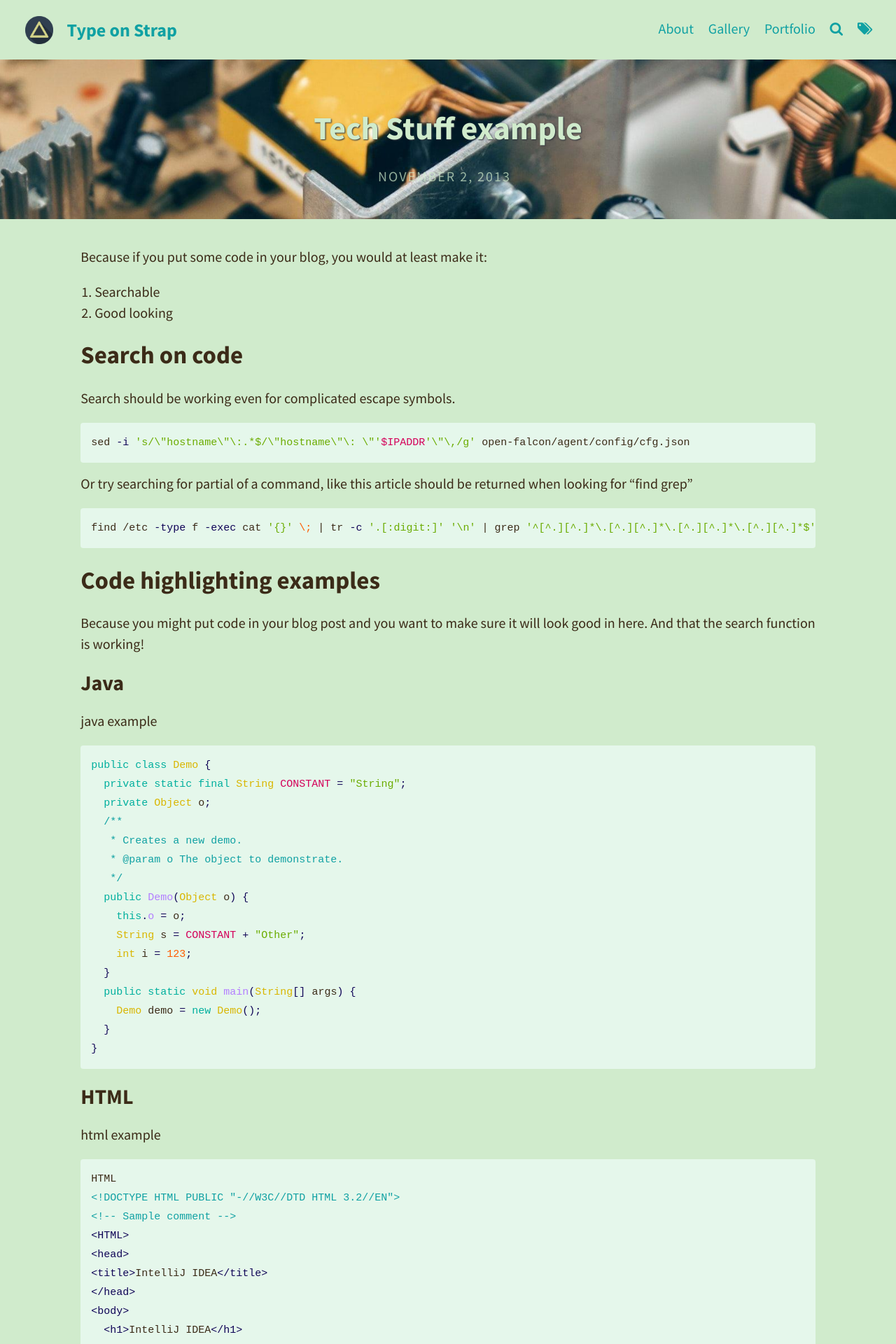
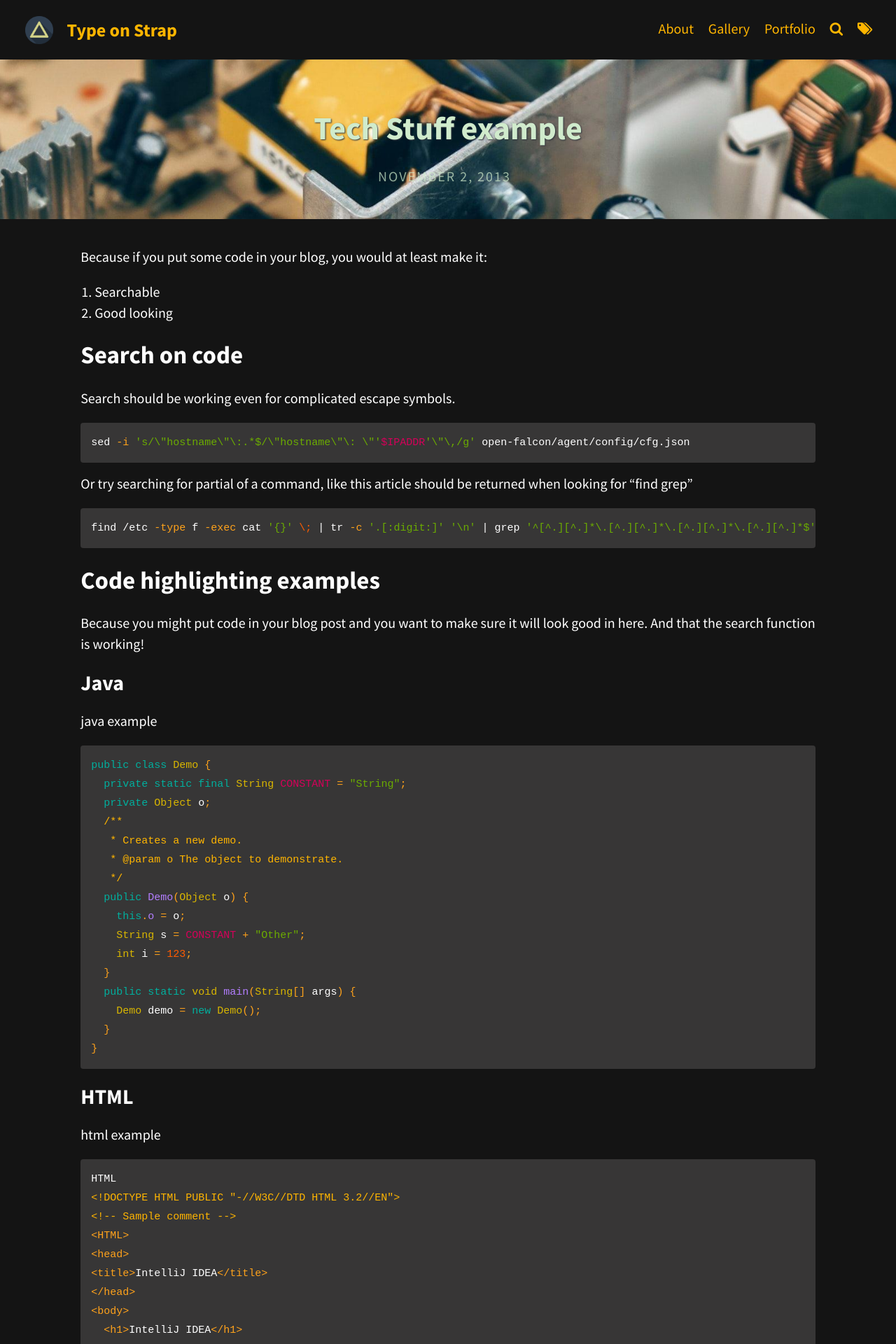
Before and after one commit to Interest420/Type-on-Strap, a Jekyll site: the page built from _posts/2013-11-02-Tech-stuff-example.md, in a window 1280 px wide. Shown: the top 1920 px of the page at 70% size. Built offline with Jekyll 4.4.1, drawn with Linux system fonts in a browser that asks for light colours.

Commit message:
Update _variables.scss
Testing Blog of Interest theme.

```diff
--- a/_sass/base/_variables.scss
+++ b/_sass/base/_variables.scss
@@ -24,26 +24,26 @@ $sm-break: 576px;
 $x-sm-break: 300px;
 
 // Brand colours
-$theme-color: #100557; // link color (footer)
-$brand-color: #d0ebcc; //background
-$background-color: #d0ebcc;
+$theme-color: #ffa21b; // link highlight color?
+$brand-color: #141414; //background
+$background-color: #141414; // background as well?
 $border-color: rgba(132, 132, 132, 0.3); // rgba recommended if using feature images
 
 // Typography colours
-$text-color: #3b2b18; // main body text color
+$text-color: #ffffff; // main body text color
 $meta: #D57107; //lowest gray for accessible color, unused for purchaselist
-$link-color: #270ec7; // when mousing over link text
-$selection-color: #448fd4; // visible when highlighting text
-$blockquote-color: #E5F7EB; // $background-color;
+$link-color: #1588c7; // link color
+$selection-color: #3399FF; // visible when highlighting text
+$blockquote-color: #373636; // $background-color;
 
 // Header
 $header-background-color: #90B282;  // Only used when no header image (header under-text?)
-$header-text-color: #64B241;
-$header-link-color: #10a1a3; // links on top left and top right
+$header-text-color: #64B241; // unused in purchaselist?
+$header-link-color: #ffb500; // links on top left and top right
 $navbar-separator-opacity: 0;
 
 // Feature image for articles
-$feature-image-text-color: #d0ebcc;
+$feature-image-text-color: #d0ebcc; // unused?
 $feature-image-size: cover; // options include "cover", "contain", "auto"
 
 //Search colours
@@ -59,19 +59,19 @@ $font-size-code: 0.75em !default; // ~12px
 $border-radius: 4px !default;
 
 // base16 Material Theme // using dark theme
-$base00: #E5F7EB !default; // Default Background
+$base00: #373636 !default; // Default Background
 $base01: #444c56 !default; // Lighter Background (Used for status bars)
 $base02: #448fd4 !default; // Selection Background
 $base03: #D57107 !default; // Comments, Invisibles, Line Highlighting
-$base04: #10a1a3 !default; // Dark Foreground (Used for status bars)
-$base05: #3b2b18 !default; // Default Foreground, Caret, Delimiters, Operators, Text Color?
+$base04: #ffb500 !default; // Dark Foreground (Used for status bars)
+$base05: #ffffff !default; // Default Foreground, Caret, Delimiters, Operators, Text Color?
 $base06: #64B241 !default; // Light Foreground (Not often used)
 $base07: #8F8E8E !default; // Light Background (Not often used)
 $base08: #d40059 !default; // Variables, XML Tags, Markup Link Text, Markup Lists, Diff Deleted
 $base09: #ff5c00 !default; // Integers, Boolean, Constants, XML Attributes, Markup Link Url
 $base0a: #d9b600 !default; // Classes, Markup Bold, Search Text Background
 $base0b: #6bac00 !default; // Strings, Inherited Class, Markup Code, Diff Inserted
-$base0c: #100557 !default; // Support, Regular Expressions, Escape Characters, Markup Quotes
+$base0c: #ffa21b !default; // Support, Regular Expressions, Escape Characters, Markup Quotes, link highlight color?
 $base0d: #b37eff !default; // Functions, Methods, Attribute IDs, Headings
 $base0e: #00af9e !default; // Keywords, Storage, Selector, Markup Italic, Diff Changed
 $base0f: #ff66c2 !default; // Deprecated, Opening/Closing Embedded Language Tags, e.g. <?php ?>
```
